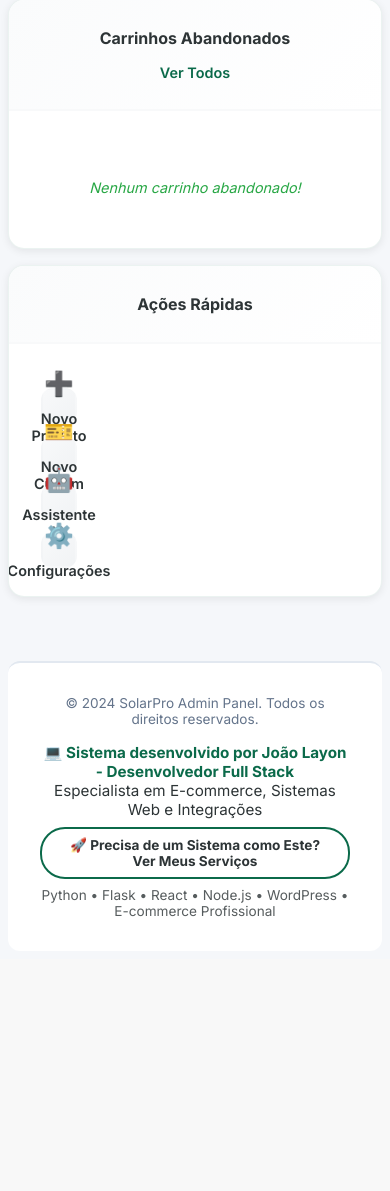
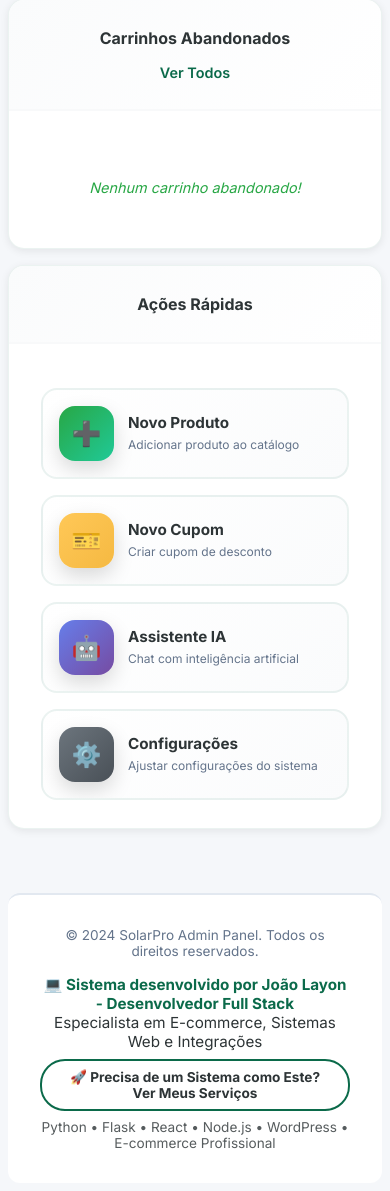
Before and after one commit to DuJao22/SolarStorePro, a Flask app: page /admin in a window 390 px wide. Shown: the part 1433-2624 px from the top of the page. Before the commit the page ends 2350 px from the top, so only its background shows below. Run offline with Flask 3, Linux system fonts and the light colour scheme; a user stored in the database is signed in; data comes from the database, SQL or seed files in the repository; data that the repository does not hold is empty.

Commit message:
Assistant checkpoint: Melhorar design das Ações Rápidas com cards modernos
Assistant generated file changes:
- templates/admin/dashboard.html: Melhorar design e responsividade das Ações Rápidas, Adicionar estilos CSS para nova grid de ações rápidas, Ajustar responsividade mobile das ações rápidas

---

User prompt:

ajuste deixe melhor

ajuste o desginer

Replit-Commit-Author: Assistant
Replit-Commit-Session-Id: 7804c698-2cec-4fd8-8154-bf6e1d062806
Replit-Commit-Event-Id: 8cb2a1ea-0cbb-4274-ba50-163833888f62

```diff
--- a/templates/admin/dashboard.html
+++ b/templates/admin/dashboard.html
@@ -6,7 +6,109 @@
 
 {% block extra_css %}
 <style>
+.quick-actions-grid {
+    display: grid;
+    grid-template-columns: repeat(auto-fit, minmax(240px, 1fr));
+    gap: 1.5rem;
+}
+
+.quick-action-card {
+    display: flex;
+    align-items: center;
+    gap: 1.25rem;
+    padding: 1.75rem;
+    background: linear-gradient(135deg, var(--white) 0%, #fafbfc 100%);
+    border-radius: 16px;
+    border: 2px solid rgba(11, 106, 74, 0.08);
+    text-decoration: none;
+    color: var(--dark-gray);
+    transition: all 0.3s ease;
+    position: relative;
+    overflow: hidden;
+}
+
+.quick-action-card::before {
+    content: '';
+    position: absolute;
+    top: 0;
+    left: 0;
+    right: 0;
+    height: 3px;
+    background: linear-gradient(90deg, var(--primary-green), var(--secondary-gold));
+    opacity: 0;
+    transition: var(--transition);
+}
+
+.quick-action-card:hover {
+    transform: translateY(-8px);
+    box-shadow: 0 12px 32px rgba(0,0,0,0.15);
+    border-color: var(--primary-green);
+}
+
+.quick-action-card:hover::before {
+    opacity: 1;
+}
+
+.quick-action-icon {
+    width: 70px;
+    height: 70px;
+    border-radius: 16px;
+    display: flex;
+    align-items: center;
+    justify-content: center;
+    font-size: 2rem;
+    flex-shrink: 0;
+    box-shadow: 0 8px 20px rgba(0,0,0,0.15);
+    transition: var(--transition);
+}
+
+.quick-action-card:hover .quick-action-icon {
+    transform: scale(1.1) rotate(5deg);
+}
+
+.quick-action-content {
+    flex: 1;
+}
+
+.quick-action-content h4 {
+    font-size: 1.1rem;
+    font-weight: 700;
+    color: var(--dark-gray);
+    margin-bottom: 0.35rem;
+}
+
+.quick-action-content p {
+    font-size: 0.85rem;
+    color: #64748b;
+    margin: 0;
+    line-height: 1.4;
+}
+
 @media (max-width: 768px) {
+    .quick-actions-grid {
+        grid-template-columns: 1fr;
+        gap: 1rem;
+    }
+
+    .quick-action-card {
+        padding: 1.25rem;
+        gap: 1rem;
+    }
+
+    .quick-action-icon {
+        width: 60px;
+        height: 60px;
+        font-size: 1.75rem;
+    }
+
+    .quick-action-content h4 {
+        font-size: 1rem;
+    }
+
+    .quick-action-content p {
+        font-size: 0.8rem;
+    }
+
     .dashboard-card .card-header h3 {
         font-size: 1rem;
     }
@@ -59,6 +161,25 @@
 
     .stat-header {
         justify-content: center;
+    }
+
+    .quick-action-card {
+        padding: 1rem;
+        gap: 0.875rem;
+    }
+
+    .quick-action-icon {
+        width: 55px;
+        height: 55px;
+        font-size: 1.5rem;
+    }
+
+    .quick-action-content h4 {
+        font-size: 0.95rem;
+    }
+
+    .quick-action-content p {
+        font-size: 0.75rem;
     }
 }
 </style>
@@ -183,22 +304,42 @@
             <h3>Ações Rápidas</h3>
         </div>
         <div class="card-body">
-            <div class="action-buttons">
-                <a href="{{ url_for('admin_produto_novo') }}" class="action-btn">
-                    <span class="action-icon">➕</span>
-                    <span>Novo Produto</span>
+            <div class="quick-actions-grid">
+                <a href="{{ url_for('admin_produto_novo') }}" class="quick-action-card">
+                    <div class="quick-action-icon" style="background: linear-gradient(135deg, #28a745 0%, #20c997 100%);">
+                        <span>➕</span>
+                    </div>
+                    <div class="quick-action-content">
+                        <h4>Novo Produto</h4>
+                        <p>Adicionar produto ao catálogo</p>
+                    </div>
                 </a>
-                <a href="{{ url_for('admin_cupom_novo') }}" class="action-btn">
-                    <span class="action-icon">🎫</span>
-                    <span>Novo Cupom</span>
+                <a href="{{ url_for('admin_cupom_novo') }}" class="quick-action-card">
+                    <div class="quick-action-icon" style="background: linear-gradient(135deg, var(--secondary-gold) 0%, #f5b942 100%);">
+                        <span>🎫</span>
+                    </div>
+                    <div class="quick-action-content">
+                        <h4>Novo Cupom</h4>
+                        <p>Criar cupom de desconto</p>
+                    </div>
                 </a>
-                <a href="{{ url_for('admin_assistente') }}" class="action-btn">
-                    <span class="action-icon">🤖</span>
-                    <span>Assistente IA</span>
+                <a href="{{ url_for('admin_assistente') }}" class="quick-action-card">
+                    <div class="quick-action-icon" style="background: linear-gradient(135deg, #667eea 0%, #764ba2 100%);">
+                        <span>🤖</span>
+                    </div>
+                    <div class="quick-action-content">
+                        <h4>Assistente IA</h4>
+                        <p>Chat com inteligência artificial</p>
+                    </div>
                 </a>
-                <a href="{{ url_for('admin_configuracoes') }}" class="action-btn">
-                    <span class="action-icon">⚙️</span>
-                    <span>Configurações</span>
+                <a href="{{ url_for('admin_configuracoes') }}" class="quick-action-card">
+                    <div class="quick-action-icon" style="background: linear-gradient(135deg, #6c757d 0%, #495057 100%);">
+                        <span>⚙️</span>
+                    </div>
+                    <div class="quick-action-content">
+                        <h4>Configurações</h4>
+                        <p>Ajustar configurações do sistema</p>
+                    </div>
                 </a>
             </div>
         </div>
```
